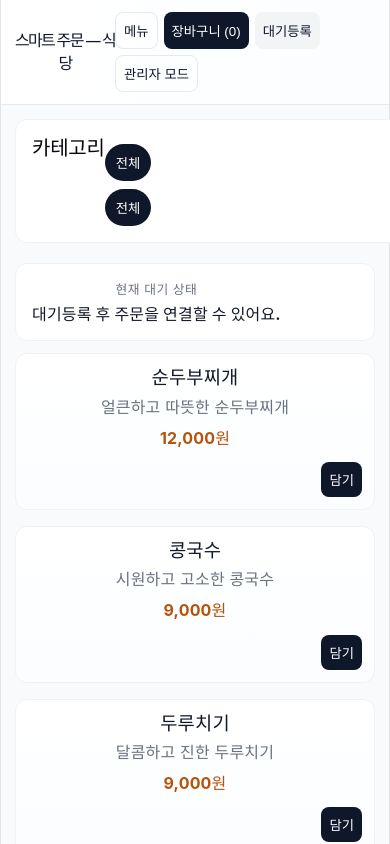
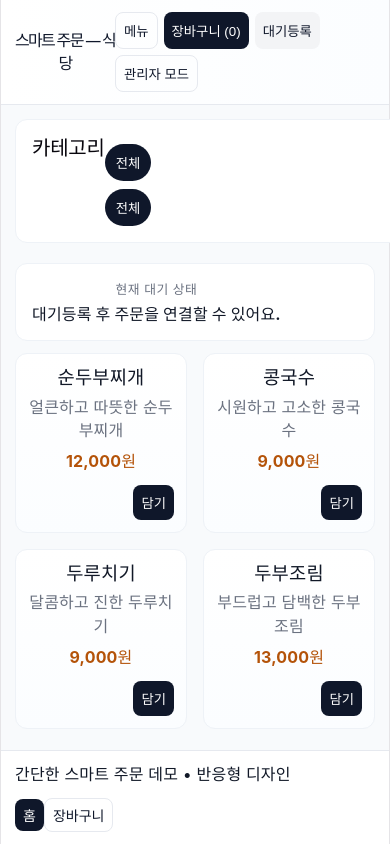
Before and after one commit to haeyongb971-lang/restaurant-app, a React (Vite) app: page / in a window 390 px wide. Shown: the top 844 px of the page. Built offline with nearby package versions, Linux system fonts and the light colour scheme.

Commit message:
css 빌드 오류 수정

```diff
--- a/src/App.css
+++ b/src/App.css
@@ -95,7 +95,7 @@
   .sidebar{width:100%;display:flex;overflow:auto}
   .wait-form, .admin-login-form, .admin-form{grid-template-columns:1fr}
   .admin-grid{grid-template-columns:1fr}
-  .menu-list{grid-template-columns:repeat(auto-fill,minmax:160px,1fr))}
+  .menu-list{grid-template-columns:repeat(auto-fill,minmax(160px,1fr))}
 }
 
 @media (max-width:480px){
```
